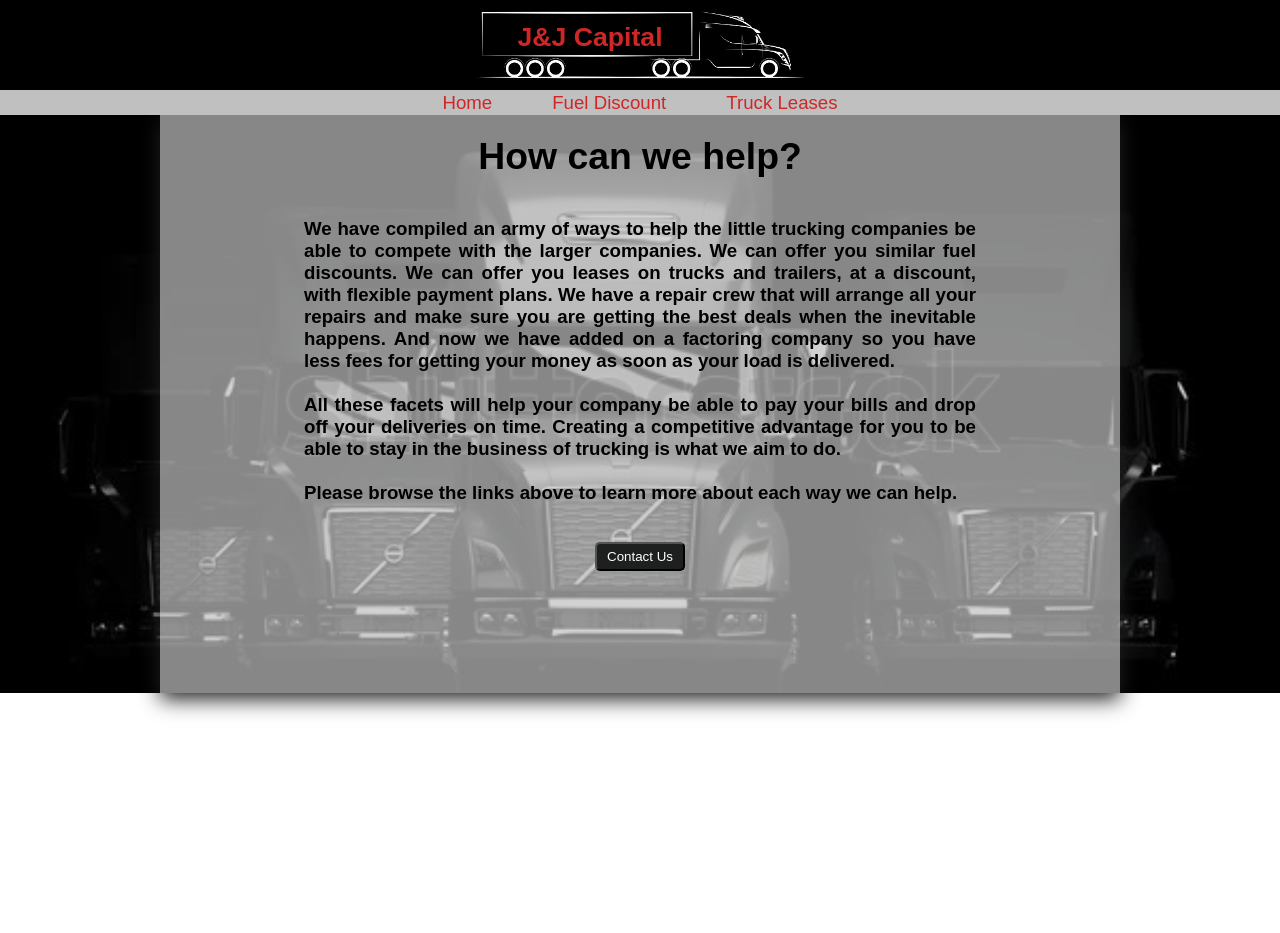
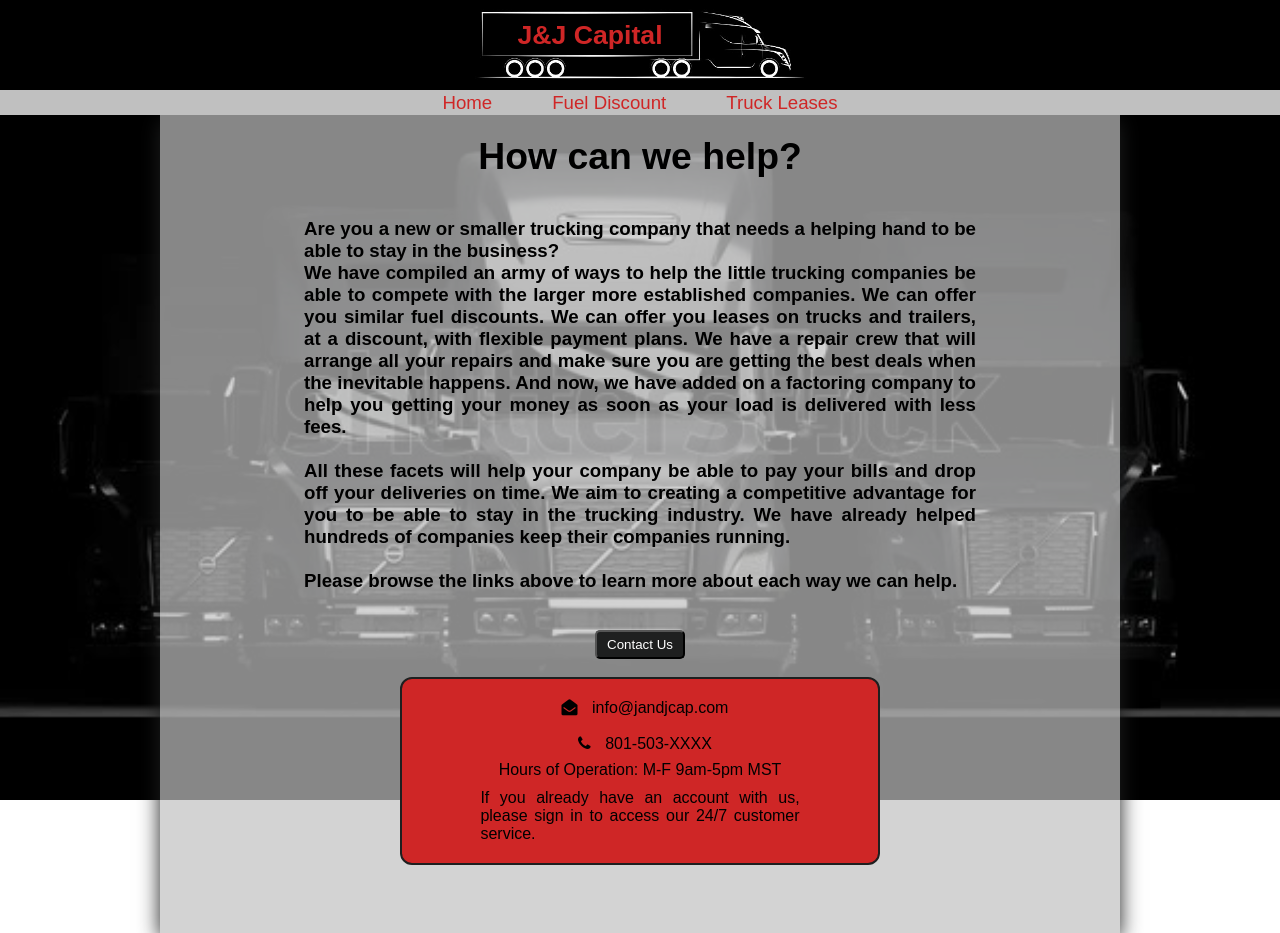
Before and after one commit to amberharris22/f28-Capstone, a website: page Client/1.main.html in a window 1280 px wide. Both pictures are taken after a click on the button "Contact Us". Before the commit the page ends 800 px from the top, so only its background shows below. Drawn offline with nearby package versions, Linux system fonts and the light colour scheme.

Commit message:
third commit

```diff
--- a/Client/1.main.html
+++ b/Client/1.main.html
@@ -6,6 +6,7 @@
     <meta name="viewport" content="width=device-width, initial-scale=1.0">
     <title>J&J Capital</title>
     <link rel="stylesheet" href="./styles.css">
+    <link rel="stylesheet" href="https://cdnjs.cloudflare.com/ajax/libs/font-awesome/4.7.0/css/font-awesome.min.css">
 </head>
 <body>
     <header>
@@ -17,24 +18,28 @@
                 <li><a href="/1.main.html" id="home" class="menuBtn">Home</a></li>
                 <li><a href="/2fuelDisc.html" id="fuel" class="menuBtn">Fuel Discount</a></li>
                 <li><a href="/3leases.html" id="leases" class="menuBtn">Truck Leases</a></li>
+                <!-- <li><a href="#login" class="split">Login</a></li> -->
             </ul>
         </nav>
     </header>
     <main>
         <div class = "card">
             <h3>How can we help?</h3>
-            <p id="mission">We have compiled an army of ways to help the little trucking companies be able to compete with the larger companies.  We can offer you similar fuel discounts.  We can offer you leases on trucks and trailers, at a discount, with flexible payment plans.  We have a repair crew that will arrange all your repairs and make sure you are getting the best deals when the inevitable happens. And now we have added on a factoring company so you have less fees for getting your money as soon as your load is delivered.
+            <p id="mission">Are you a new or smaller trucking company that needs a helping hand to be able to stay in the business? <br> We have compiled an army of ways to help the little trucking companies be able to compete with the larger more established companies.  We can offer you similar fuel discounts.  We can offer you leases on trucks and trailers, at a discount, with flexible payment plans.  We have a repair crew that will arrange all your repairs and make sure you are getting the best deals when the inevitable happens. And now, we have added on a factoring company to help you getting your money as soon as your load is delivered with less fees.
                 <br>
                 <br>
-            All these facets will help your company be able to pay your bills and drop off your deliveries on time. Creating a competitive advantage for you to be able to stay in the business of trucking is what we aim to do.
+            All these facets will help your company be able to pay your bills and drop off your deliveries on time. We aim to creating a competitive advantage for you to be able to stay in the trucking industry. We have already helped hundreds of companies keep their companies running.
                 <br>
                 <br>
             Please browse the links above to learn more about each way we can help.</p>
             <br>
-            <button>Contact Us</button>
-            <br><br><br><br>
+            <button id="contact">Contact Us</button>
+            <br>
+            <section id="contactInfo"></section>
+            <br>
         </div>
     </main>
     <script src="https://unpkg.com/axios/dist/axios.min.js"></script>
+    <script src = "./1.main.js"></script>
 </body>
 </html>
--- /dev/null
+++ b/Client/1.main.js
@@ -0,0 +1,17 @@
+let contactBtn = document.querySelector('#contact')
+let contactInfo = document.querySelector('#contactInfo')
+
+const getContact = (e) => {
+    e.preventDefault()
+
+    const contactCard = document.createElement('section')
+    contactCard.classList.add('contactCard')
+
+        contactCard.innerHTML = `
+        <ul><i class='fa fa-envelope-open'></i> info@jandjcap.com</ul>
+        <ul><i class='fa fa-phone'></i> 801-503-XXXX</ul>
+        <ul>Hours of Operation: M-F 9am-5pm MST</ul>
+        <p>If you already have an account with us, please sign in to access our 24/7 customer service.</p>`
+contactInfo.appendChild(contactCard)
+}
+contactBtn.addEventListener('click', getContact, {once:true})
--- a/Client/styles.css
+++ b/Client/styles.css
@@ -16,7 +16,7 @@
 }
 h1{
     margin-right: 100px;
-    margin-bottom: 15px;
+    margin-bottom: 20px;
     font-size: 20pt;
 }
 h2{
@@ -166,3 +166,27 @@ button:hover{
     align-self: center;
     margin-top: 20px;
 }
+
+.fa{
+    padding: 10px;
+}
+
+#contactInfo{
+    display: flex;
+    justify-content: center;
+    width: 50%;
+}
+.contactCard{
+    display: flex;
+    align-items: center;
+    flex-direction: column;
+    background-color: #Cf2626;
+    border: 2px solid #1e1f1f;
+    border-radius: 12px;
+    padding: 10px;
+}
+.contactCard>p{
+    font-weight: 400;
+    font-size: 12pt;
+    padding: 10px 0px;
+}
--- a/Server/controller.js
+++ b/Server/controller.js
@@ -45,5 +45,10 @@ module.exports = {
             res.status(200).send(trucks)
         }else{
             res.status(400).send('likes is already at 0')}
+    },
+
+    getContact: (req,res) => {
+        res.status(200).send(contactInfo)
+
     }
 }
--- a/Server/index.js
+++ b/Server/index.js
@@ -6,12 +6,13 @@ require('dotenv').config()
 app.use(express.json())
 app.use(cors())
 
-const{getTrucks, addTruck, deleteTruck, updateLikes}=require('./controller')
+const{getTrucks, addTruck, deleteTruck, updateLikes, getContact}=require('./controller')
 
 app.get('/getTrucks', getTrucks)
 app.post('/addTruck', addTruck)
 app.delete('/deleteTruck/:id', deleteTruck)
 app.put('/updateLikes/:id', updateLikes)
+app.get('/contact', getContact)
 
 app.get('/', (req, res) => (res.sendFile(path.join(__dirname, '../Client/1.main.html'))))
 app.use(express.static(path.join(__dirname, '../Client')))
```
Also changed, not shown: Client/2fuelDisc.html (+1 -1 lines), Client/3leases.html (+5 -5 lines), Client/3leases.js (+37 -41 lines).
